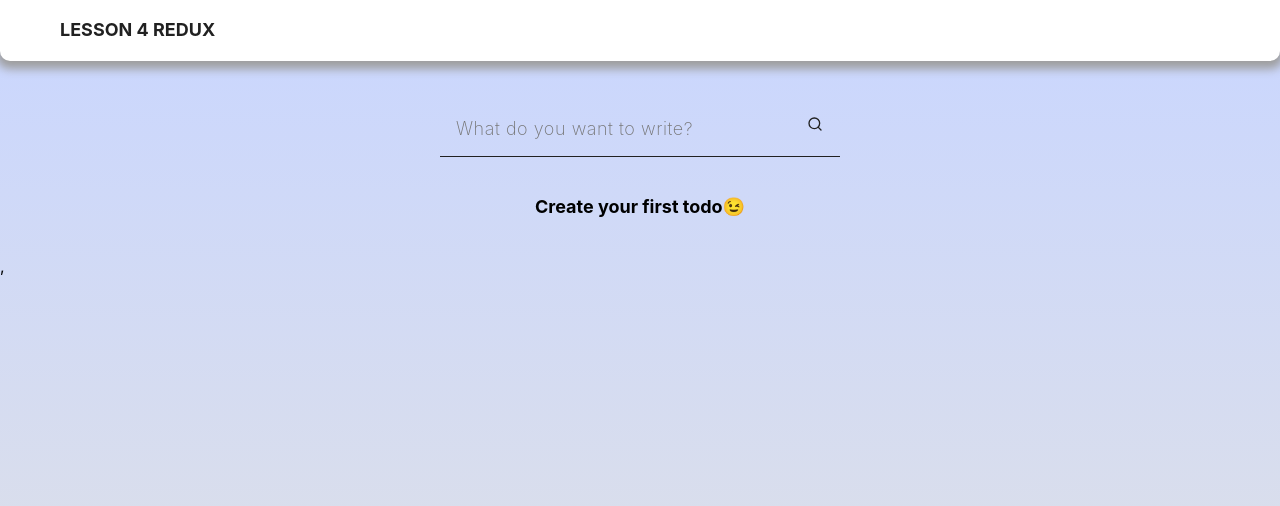
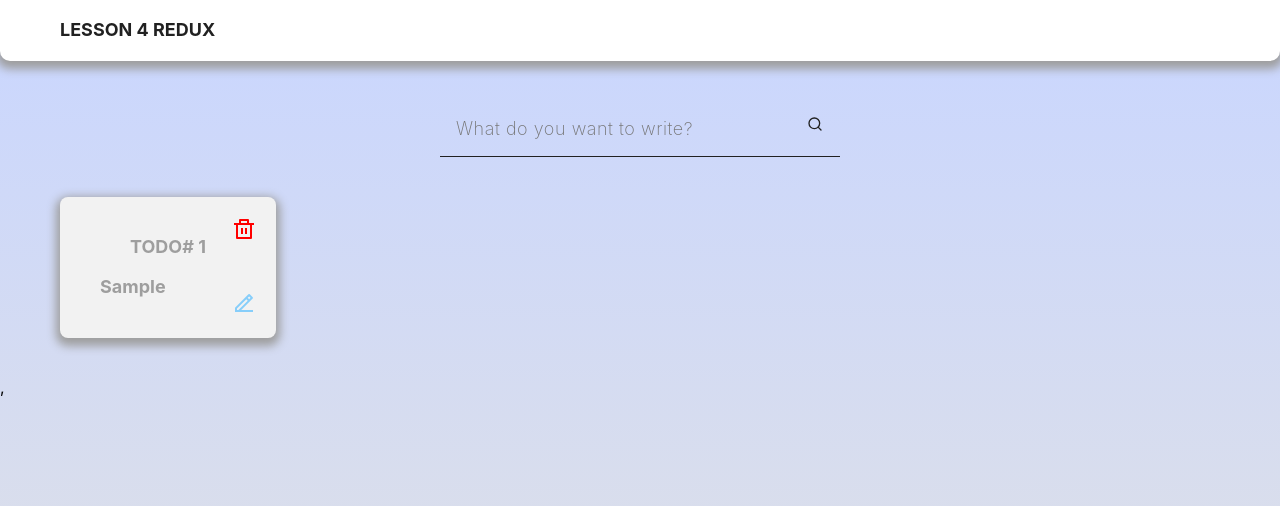
Before and after one commit to Andrii-Honcharuk/fson96-practicReact, a React (Vite) app: page / in a window 1280 px wide. Both pictures are taken after typing "Sample" into the empty fields and a click on the button 815 px from the left and 125 px from the top of the page. Shown: the top 506 px of the page. Built offline with nearby package versions, Linux system fonts and the light colour scheme.

Commit message:
todolist

```diff
--- a/src/App.jsx
+++ b/src/App.jsx
@@ -1,5 +1,5 @@
-import { Section, Container, Header, Text } from 'components';
-import { Form } from 'components/Form/Form';
+import { Section, Container, Header, Text, TodoList } from "components";
+import { Form } from "components/Form/Form";
 
 export const App = () => {
   return (
@@ -7,8 +7,9 @@ export const App = () => {
       <Header />
       <Section>
         <Container>
-          <Form/>
-          <Text textAlign="center">Create your first todo😉</Text>
+          <Form />
+          {/* <Text textAlign="center">Create your first todo😉</Text> */}
+          <TodoList />
         </Container>
       </Section>
     </>
--- a/src/components/Todo/Todo.jsx
+++ b/src/components/Todo/Todo.jsx
@@ -1,9 +1,21 @@
-import { Text } from 'components';
+import { Text } from "components";
+import style from "./Todo.module.css";
+import { RiDeleteBinLine, RiEdit2Line } from "react-icons/ri";
 
-export const Todo = () => {
+export const Todo = ({ todo, index }) => {
   return (
-    <Text textAlign="center" marginBottom="20">
-      TODO #
-    </Text>
+    <div className={style.box}>
+      <Text textAlign="center" marginBottom="20">
+        TODO# {index + 1}
+      </Text>
+
+      <Text>{todo.content}</Text>
+      <button className={style.deleteButton} type="button">
+        <RiDeleteBinLine size={24} />
+      </button>
+      <button className={style.editButton} type="button">
+        <RiEdit2Line size={24} />
+      </button>
+    </div>
   );
 };
--- a/src/components/TodoList/TodoList.jsx
+++ b/src/components/TodoList/TodoList.jsx
@@ -1,9 +1,24 @@
-import { Text } from 'components';
+import { Grid, GridItem, Text, Todo } from "components";
+import { useSelector } from "react-redux";
+import { selectTodos } from "../../redux/todosSlice";
 
 export const TodoList = () => {
+  const todos = useSelector(selectTodos);
   return (
     <>
-      <Text textAlign="center">We did not find any todo😯</Text>
+      {todos.length > 0 && (
+        <Grid>
+          {todos.map((todo, index) => (
+            <GridItem key={todo.id}>
+              <Todo todo={todo}
+                index={index} />
+            </GridItem>
+          ))}
+        </Grid>
+      )}
+      {todos.length === 0 && (
+        <Text textAlign="center">We did not find any todo😯</Text>
+      )}
     </>
   );
 };
--- a/src/redux/todosSlice.js
+++ b/src/redux/todosSlice.js
@@ -20,6 +20,8 @@ const todosSlice = createSlice({
   },
 });
 
+export const selectTodos = (state) => state.items
+
 export const { addTodo } = todosSlice.actions;
 const reducer = todosSlice.reducer;
 export default reducer;
```
Also changed, not shown: 1 other file (tests, documents, lock files or other folders).
